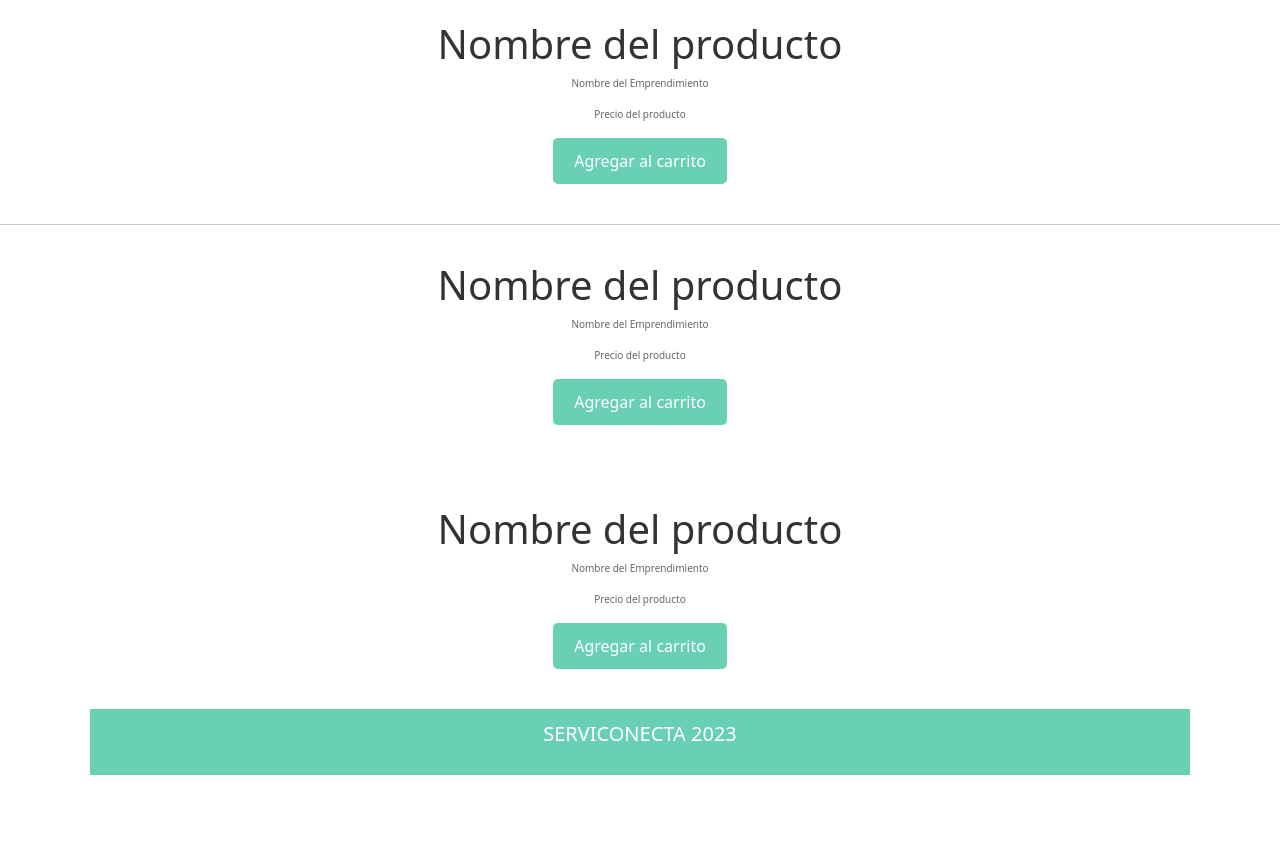
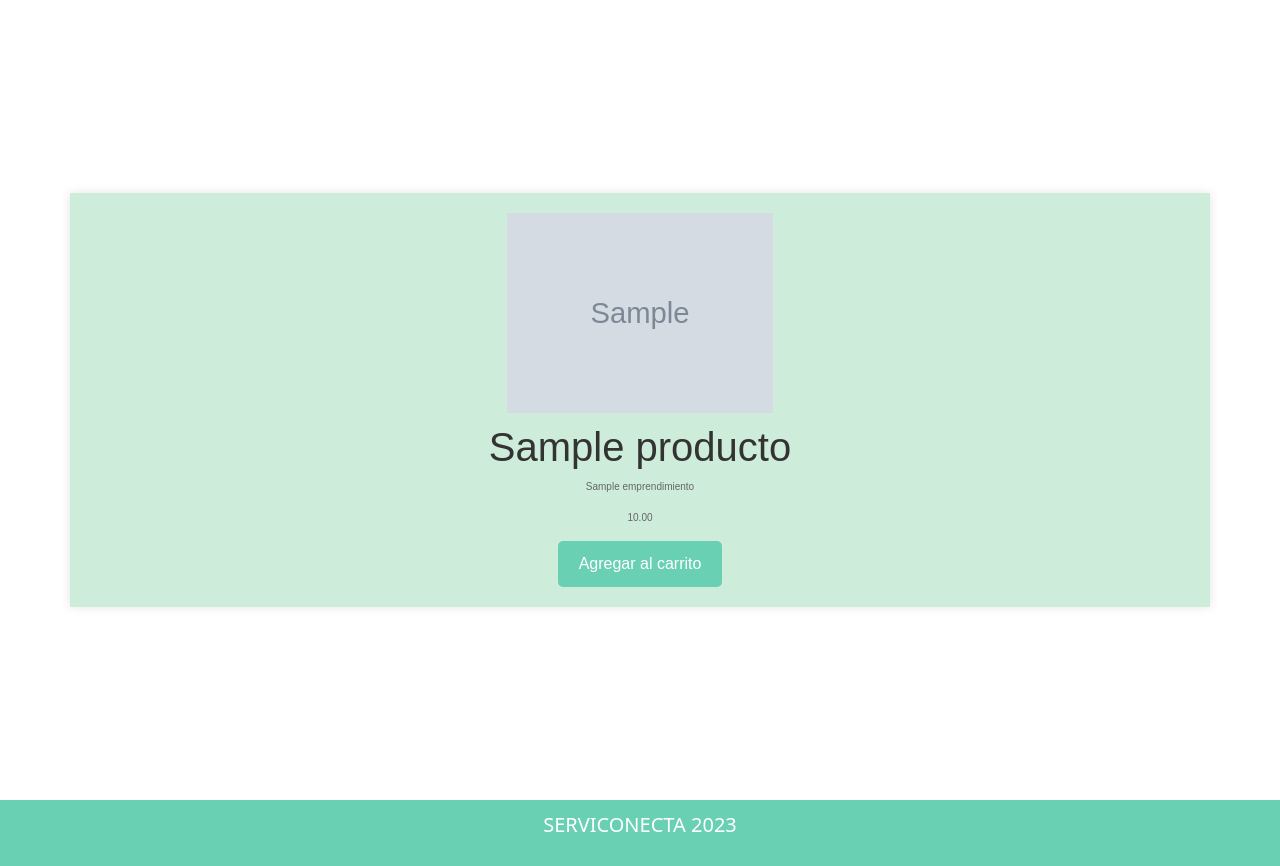
Before and after one commit to galmarcano/serviconecta, a Django app: page /list_prod in a window 1280 px wide. Shown: the part 189-1055 px from the top of the page. Before the commit the page ends 964 px from the top, so only its background shows below. Run offline with Django 4.2, Linux system fonts and the light colour scheme; tables that the repository leaves empty hold one stand-in row (values such as "Sample post"); grey boxes marked "Sample" are stand-in pictures.

Commit message:
conexion frontback list_prod, register, login, select_user, support

```diff
--- a/config/templates/list_prod.html
+++ b/config/templates/list_prod.html
@@ -9,32 +9,21 @@
 
 {% block content %}
 
-<!-- encargada Yilda, puedes editar acá -->
-
-<div class="container">
-    <imge src="{% static 'images/emprendimiento1.jpg' %}" alt="emprendimiento_1">
-    <h1>Nombre del producto</h1>
-    <p>Nombre del Emprendimiento</p>
-    <p>Precio del producto</p>
-    <a href="#" class="btn">Agregar al carrito</a>
-</div>
-<hr>
-
-<div class="container">
-    <imge src="{% static 'images/emprendimiento2.png' %}" alt="emprendimiento_2">
-    <h1>Nombre del producto</h1>
-    <p>Nombre del Emprendimiento</p>
-    <p>Precio del producto</p>
-    <a href="#" class="btn">Agregar al carrito</a>
-</div>
-
-<div class="container">
-<div class="container">
-    <imge src=" {% static 'images/emprendimiento3.jpg' %}" alt="emprendimiento_3">
-    <h1>Nombre del producto</h1>
-    <p>Nombre del Emprendimiento</p>
-    <p>Precio del producto</p>
-    <a href="#" class="btn">Agregar al carrito</a>
+<div class="principal">
+    <!-- encargada Yilda, puedes editar acá -->
+    {% for e in products %}
+    <div class="container">
+        {% if e.img_producto %}
+        <image src="{{ e.img_producto.url }}" alt="{{ e.nombre_producto }}" class="img_prod">
+            {% else %}
+            No hay imagen disponible
+            {% endif %}
+            <h1>{{ e.nombre_producto }}</h1>
+            <p>{{ e.id_emprendimiento.nombre_emprendimiento }}</p>
+            <p>{{ e.precio_producto }}</p>
+            <a href="#" class="btn">Agregar al carrito</a>
+    </div>
+    {% endfor %}
 </div>
 
 
--- a/config/templates/support.html
+++ b/config/templates/support.html
@@ -17,7 +17,7 @@
         <h2><b>¡Gracias por tu colaboración!</b></h2>
     </article>
 
-    <form id="soporte-form" method="post">
+    <form id="soporte-form" method="post" action="{% url 'support' %}">
         {% csrf_token %}
         <div class="soport1">
             <div>
--- a/emprendimiento/forms.py
+++ b/emprendimiento/forms.py
@@ -47,6 +47,10 @@ class LoginForm(forms.Form):
 
 class CustomUserCreationForm(UserCreationForm):
     tipo_usuario = forms.ChoiceField(choices=[('cliente', 'Cliente'), ('emprendedor', 'Emprendedor')])
+    username = forms.CharField(max_length=150, label="Nombre de usuario")
+    phonenumber = forms.CharField(max_length=15, label="Teléfono")
+    email = forms.EmailField(label="Correo electrónico")
+
 
     class Meta(UserCreationForm.Meta):
-        fields = UserCreationForm.Meta.fields + ('tipo_usuario',)
+        fields = UserCreationForm.Meta.fields + ('tipo_usuario', 'username', 'phonenumber', 'email', 'password1', 'password2')
--- a/emprendimiento/urls.py
+++ b/emprendimiento/urls.py
@@ -19,7 +19,7 @@ urlpatterns = [
          v_delete_prod, name='delete_prod'),
     path('support', v_support, name='support'),
     path('cerrar_sesion', v_logout),
-    path('iniciar_sesion', v_login),
+    path('iniciar_sesion', v_login, name='iniciar_sesion'),
     path('detalle_emprendimiento/<int:emprendimiento_id>/', v_detail_ent, name='detalle_emprendimiento'),
 
     #probando para registro de usuarios:
--- a/emprendimiento/views.py
+++ b/emprendimiento/views.py
@@ -2,7 +2,6 @@ from django.urls import reverse_lazy
 from django.contrib.auth.models import Group
 from django.views.generic.edit import CreateView
 from django.core.exceptions import ObjectDoesNotExist
-from django.contrib.auth.forms import UserCreationForm
 from .forms import CustomUserCreationForm
 from django.shortcuts import redirect
 
@@ -113,7 +112,8 @@ def v_list_prod(request):
 @login_required(login_url="/iniciar_sesion")
 @permission_required('emprendimiento.add_producto', login_url="/")
 def v_create_prod(request, id_emprendimiento):
-    emprendimiento = Emprendimiento.objects.get(id_emprendimiento=id_emprendimiento)
+    emprendimiento = Emprendimiento.objects.get(
+        id_emprendimiento=id_emprendimiento)
     emprendedor = emprendimiento.usuario_emprendedor
 
     if request.method == 'POST':
@@ -169,8 +169,10 @@ def v_update_prod(request, emprendimiento_id, product_id):
 @login_required(login_url="/iniciar_sesion")
 @permission_required('emprendimiento.delete_producto', login_url="/")
 def v_delete_prod(request, emprendimiento_id, product_id):
-    emprendimiento = Emprendimiento.objects.get(id_emprendimiento=emprendimiento_id)
-    producto = Producto.objects.get(id_emprendimiento=emprendimiento_id, id_producto=product_id)
+    emprendimiento = Emprendimiento.objects.get(
+        id_emprendimiento=emprendimiento_id)
+    producto = Producto.objects.get(
+        id_emprendimiento=emprendimiento_id, id_producto=product_id)
     emprendedor = emprendimiento.usuario_emprendedor
 
     if request.method == 'POST':
@@ -223,7 +225,16 @@ def v_login(request):
 
             if user is not None:  # usuario y contraseña bien
                 login(request, user)
-                return HttpResponseRedirect("/")
+
+                # Obtener el parámetro 'next' de la URL, que indica la página a la que se intentó acceder originalmente
+                next_url = request.GET.get('next')
+
+                if next_url:
+                    # Si 'next' está presente, redirige a esa página
+                    return redirect(next_url)
+                else:
+                    # Si 'next' no está presente, redirige a la página principal o la que desees
+                    return redirect("/")
             else:  # usuario y contraseña erróneos
                 messages.error(request, 'Usuario y/o contraseña incorrectos')
                 return render(request, "login.html", {"form": form})
@@ -297,7 +308,7 @@ def v_select_user(request):
 
 
 class RegistroUsuarioView(CreateView):
-    form_class = UserCreationForm
+    form_class = CustomUserCreationForm
     template_name = 'registro_usuario_form.html'
 
     def get_context_data(self, **kwargs):
@@ -311,7 +322,8 @@ class RegistroUsuarioView(CreateView):
         print(f"Tipo de usuario seleccionado: {tipo_usuario}")
 
         try:
-            user = form.save()
+            user = form.save(commit=False)
+            user.save()
 
             # Asignar al grupo correspondiente según el tipo de usuario
             if tipo_usuario == 'cliente':
@@ -320,10 +332,18 @@ class RegistroUsuarioView(CreateView):
             elif tipo_usuario == 'emprendedor':
                 user.groups.add(Group.objects.get(name='emprendedor'))
                 print('paso2')
+
         except ObjectDoesNotExist as e:
             print(f"Error: {e}")
 
         return super().form_valid(form)
 
     def get_success_url(self):
-        return reverse_lazy('home')
+        tipo_usuario = self.kwargs.get('tipo_usuario', '')
+
+        if tipo_usuario == 'emprendedor':
+            # Redirige a la vista 'create_ent'
+            return reverse_lazy('create_ent')
+        else:
+            # Otra vista para el tipo de usuario 'cliente'
+            return reverse_lazy('home')
--- a/static/css/list_prod.css
+++ b/static/css/list_prod.css
@@ -1,30 +1,34 @@
-.body {
+.principal {
+    margin: 0;
+    padding: 0;
     font-family: 'Arial', 'Franklin Gothic Medium';
-    background-color:#d9cf85 ;
+    background-color:white ;
     display: flex;
     align-items: center;
     justify-content: center;
-    height: 100vh;
-
-
+    min-height: 100vh;
+    flex-wrap: wrap;
 }
 
 .container {
     text-align: center;
     font-size: 10px;
+    background-color: rgba(155, 218, 179, 0.5);
     padding: 20px;
-    display: flow-root;
+    box-shadow: 0 0 10px rgba(0, 0, 0, 0.1);
+    display:flow-root;
+    margin: 10px;
+    width: calc(33.33% - 20px);
+    flex: 1 0 auto;
+    flex-direction: row-reverse; /* Cambiado a fila para que los elementos estén uno al lado del otro */
     align-items: center; /* Centra los elementos verticalmente en el contenedor */
-    margin-bottom: 20px;
-    border-radius: 25px;
-    background-color: #fff;
 }
 
 
-.imge {
-    max-width: 20%;
-    height: auto;
-
+.img_prod {
+    width: auto; /* Ajustado para ocupar el ancho completo del contenedor */
+    height: 200px;
+    margin-bottom: 10px; /* Añadido margen inferior para separar la imagen del texto */
 }
 
 h1 {
--- a/static/js/support.js
+++ b/static/js/support.js
@@ -2,9 +2,9 @@ document.addEventListener('DOMContentLoaded', function() {
     const form = document.getElementById('soporte-form');
 
     form.addEventListener('submit', function(e) {
-        e.preventDefault();
+        //e.preventDefault(); (me impedía enviar el formulario)
 
-        // Código para enviar el formulario (si es necesario)
+
 
         alert('Mensaje enviado!');
     });
```
Also changed, not shown: config/templates/login.html (+11 -9 lines), config/templates/registro_usuario_form.html (+18 -13 lines), config/templates/select_user.html (+14 -9 lines), static/css/select_user.css (+17 -9 lines), media/ent_logo_images/mom-fit-jean-referencia-3059-1-scaled_qhpwiiv.jpg (added), media/up_images/crayones_jpg_ut0tPLq.jpg (added).
